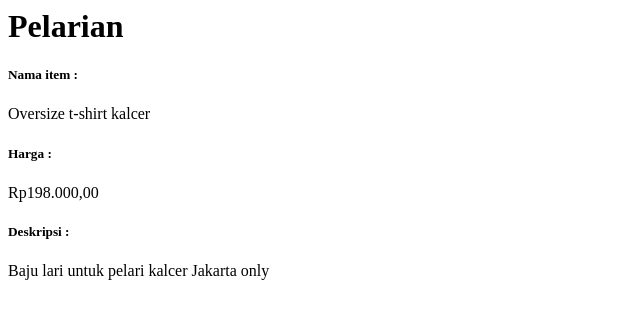
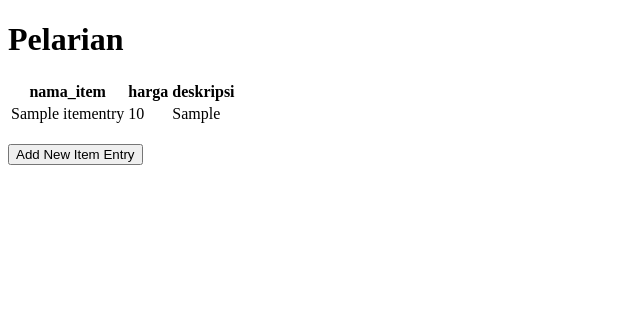
Before and after one commit to hizounya/pelarian, a Django app: page / in a window 1280 px wide. Shown: the top 319 px of the page, without its empty margins (0-640 px from the left). Run offline with Django 5.2, Linux system fonts and the light colour scheme; tables that the repository leaves empty hold one stand-in row (values such as "Sample post").

Commit message:
Tugas 3 selesai alhamdulillah

```diff
--- a/main/models.py
+++ b/main/models.py
@@ -1,11 +1,11 @@
 from django.db import models
+import uuid
 
-class MoodEntry(models.Model):
-    mood = models.CharField(max_length=255)
-    time = models.DateField(auto_now_add=True)
-    feelings = models.TextField()
-    mood_intensity = models.IntegerField()
+class ItemEntry(models.Model):
+    id = models.UUIDField(primary_key=True, default=uuid.uuid4, editable=False)
+    nama_item = models.CharField(max_length=100)
+    harga = models.IntegerField()
+    deskripsi = models.TextField()
 
-    @property
-    def is_mood_strong(self):
-        return self.mood_intensity > 5
+    def __str__(self):
+        return self.nama_item
--- a/main/templates/main.html
+++ b/main/templates/main.html
@@ -1,8 +1,32 @@
-<h1>Pelarian</h1>
+{% extends 'base.html' %}
 
-<h5>Nama item : </h5>
-<p>Oversize t-shirt kalcer</p> <!-- Ubah sesuai dengan npm kamu -->
-<h5>Harga : </h5>
-<p>Rp198.000,00</p> <!-- Ubah sesuai dengan nama kamu -->
-<h5>Deskripsi : </h5>
-<p>Baju lari untuk pelari kalcer Jakarta only</p> <!-- Ubah sesuai dengan kelas kamu -->
+{% block content %}
+  <h1>Pelarian</h1>
+
+  {% if not items_entries %}
+    <p>Belum ada data item pada pelarian.</p>
+  {% else %}
+    <table>
+      <tr>
+        <th>nama_item</th>
+        <th>harga</th>
+        <th>deskripsi</th>
+      </tr>
+
+      {% comment %} Berikut cara memperlihatkan data item di bawah baris ini {% endcomment %}
+      {% for item_entry in  items_entries %}
+      <tr>
+        <td>{{ item_entry.nama_item }}</td>
+        <td>{{ item_entry.harga }}</td>
+        <td>{{ item_entry.deskripsi }}</td>
+      </tr>
+      {% endfor %}
+    </table>
+  {% endif %}
+
+  <br />
+
+  <a href="{% url 'main:create_item_entry' %}">
+    <button>Add New Item Entry</button>
+  </a>
+{% endblock content %}
--- a/main/urls.py
+++ b/main/urls.py
@@ -1,8 +1,14 @@
 from django.urls import path
-from main.views import show_main
+from main.views import show_main, create_item_entry, show_xml, show_json, show_xml_by_id, show_json_by_id
 
 app_name = 'main'
 
 urlpatterns = [
     path('', show_main, name='show_main'),
+    path('create-item-entry/',create_item_entry, name='create_item_entry'),
+    path('xml/', show_xml, name='show_xml'),
+    path('json/', show_json, name='show_json'),
+    path('xml/<str:id>/', show_xml_by_id, name='show_xml_by_id'),
+    path('json/<str:id>/', show_json_by_id, name='show_json_by_id'),
+
 ]
--- a/main/views.py
+++ b/main/views.py
@@ -1,11 +1,40 @@
-from django.shortcuts import render
+from django.shortcuts import render, redirect
+from main.forms import ItemForm
+from main.models import ItemEntry
+from django.http import HttpResponse
+from django.core import serializers
 
 # Create your views here.
 def show_main(request):
+    items_entries = ItemEntry.objects.all()  # Fetch all item entries from the database
     context = {
-        'Nama item ' : 'Oversize t-shirt kalcer',
-        'Harga ': 'Rp198.000,00',
-        'Deskripsi ': 'Baju lari untuk pelari kalcer Jakarta only'
+        'items_entries': items_entries  # Pass the items to the template
     }
 
     return render(request, "main.html", context)
+
+def create_item_entry(request):
+    form = ItemForm(request.POST or None)
+
+    if form.is_valid() and request.method == "POST":
+        form.save()
+        return redirect('main:show_main')
+    else:
+        print(form.errors)
+
+    context = {'form': form}
+    return render(request, 'create_item_entry.html', context)
+
+def show_xml(request):
+    data = ItemEntry.objects.all()
+    return HttpResponse(serializers.serialize("xml", data), content_type="application/xml")
+def show_json(request):
+    data = ItemEntry.objects.all()
+    return HttpResponse(serializers.serialize("json", data), content_type="application/json")
+
+def show_xml_by_id(request, id):
+    data = ItemEntry.objects.filter(pk=id)
+    return HttpResponse(serializers.serialize("xml", data), content_type="application/xml")
+def show_json_by_id(request, id):
+    data = ItemEntry.objects.filter(pk=id)
+    return HttpResponse(serializers.serialize("json", data), content_type="application/json")
--- a/pelarian/settings.py
+++ b/pelarian/settings.py
@@ -55,7 +55,7 @@ ROOT_URLCONF = 'pelarian.urls'
 TEMPLATES = [
     {
         'BACKEND': 'django.template.backends.django.DjangoTemplates',
-        'DIRS': [],
+        'DIRS': [BASE_DIR / 'templates'],
         'APP_DIRS': True,
         'OPTIONS': {
             'context_processors': [
--- /dev/null
+++ b/templates/base.html
@@ -0,0 +1,13 @@
+{% load static %}
+<!DOCTYPE html>
+<html lang="en">
+  <head>
+    <meta charset="UTF-8" />
+    <meta name="viewport" content="width=device-width, initial-scale=1.0" />
+    {% block meta %} {% endblock meta %}
+  </head>
+
+  <body>
+    {% block content %} {% endblock content %}
+  </body>
+</html>
```
Also changed, not shown: main/forms.py (added, +7 -0 lines), main/templates/create_item_entry.html (added, +18 -0 lines), README.md, main/migrations/0001_initial.py, main/migrations/0002_alter_itementry_harga_alter_itementry_id.py (added).
